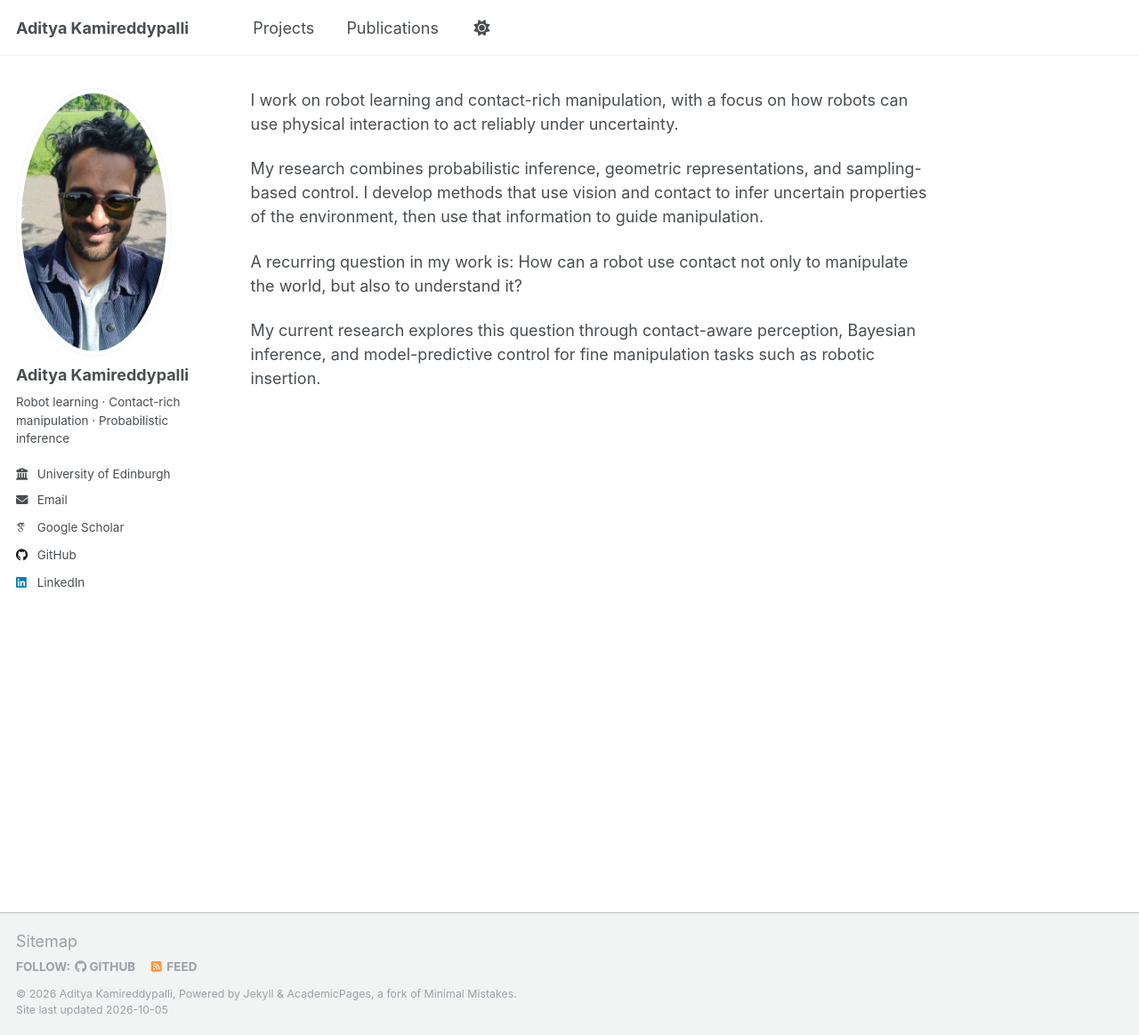
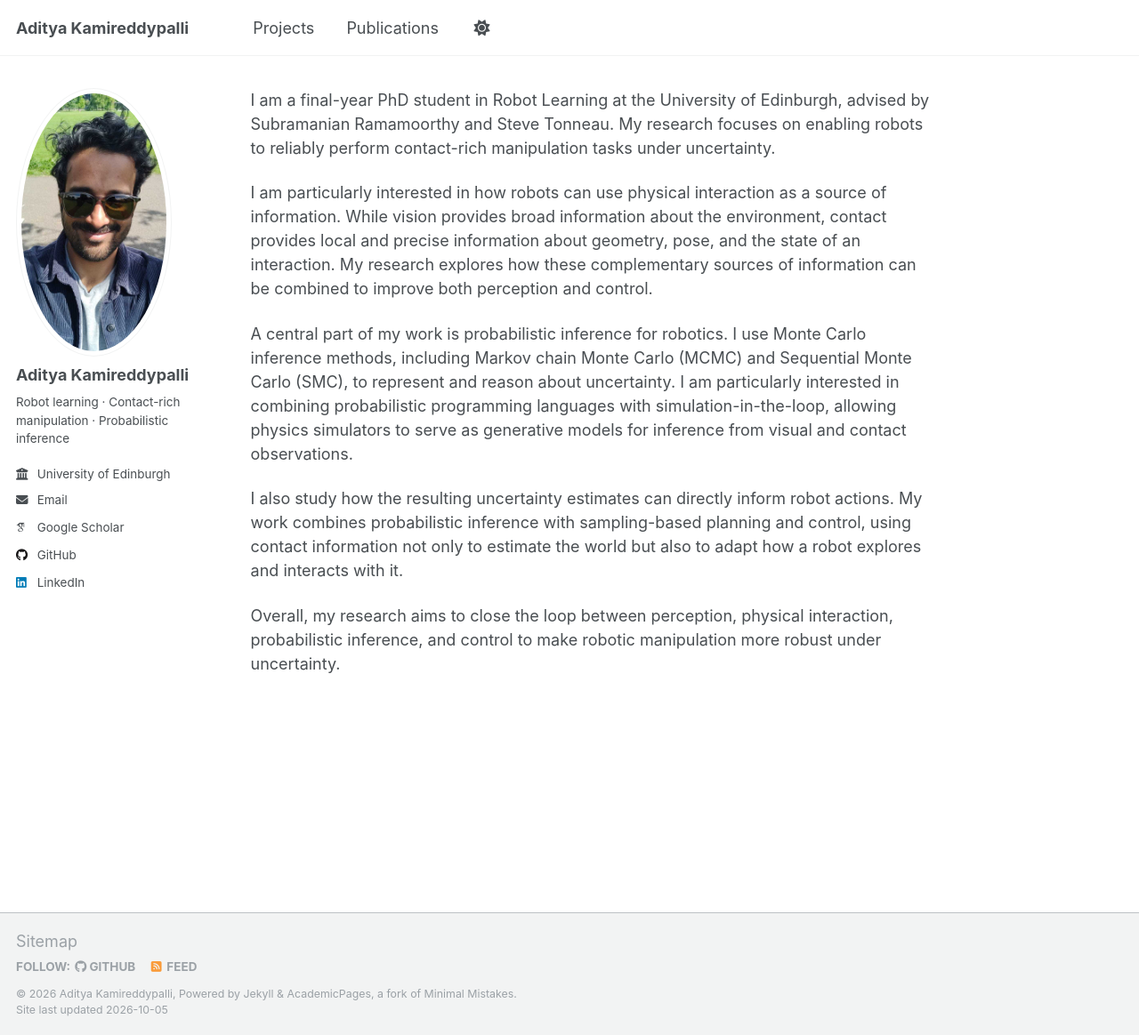
Before and after one commit to kamiradi/kamiradi.github.io, a Jekyll site: the page built from src/data/home-intro.md, in a window 1280 px wide and 1164 px high. Shown: the whole window at 89% size. Built offline with Jekyll 4.4.1, drawn with Linux system fonts in a browser that asks for light colours; some web fonts are replaced; our own code applies the rules of GitHub Pages for plain Markdown files; a script that is not in the unit is left out.

Commit message:
Update research introduction

```diff
--- a/src/data/home-intro.md
+++ b/src/data/home-intro.md
@@ -1,7 +1,9 @@
-I work on robot learning and contact-rich manipulation, with a focus on how robots can use physical interaction to act reliably under uncertainty.
+I am a final-year PhD student in Robot Learning at the University of Edinburgh, advised by Subramanian Ramamoorthy and Steve Tonneau. My research focuses on enabling robots to reliably perform contact-rich manipulation tasks under uncertainty.
 
-My research combines probabilistic inference, geometric representations, and sampling-based control. I develop methods that use vision and contact to infer uncertain properties of the environment, then use that information to guide manipulation.
+I am particularly interested in how robots can use physical interaction as a source of information. While vision provides broad information about the environment, contact provides local and precise information about geometry, pose, and the state of an interaction. My research explores how these complementary sources of information can be combined to improve both perception and control.
 
-A recurring question in my work is: How can a robot use contact not only to manipulate the world, but also to understand it?
+A central part of my work is probabilistic inference for robotics. I use Monte Carlo inference methods, including Markov chain Monte Carlo (MCMC) and Sequential Monte Carlo (SMC), to represent and reason about uncertainty. I am particularly interested in combining probabilistic programming languages with simulation-in-the-loop, allowing physics simulators to serve as generative models for inference from visual and contact observations.
 
-My current research explores this question through contact-aware perception, Bayesian inference, and model-predictive control for fine manipulation tasks such as robotic insertion.
+I also study how the resulting uncertainty estimates can directly inform robot actions. My work combines probabilistic inference with sampling-based planning and control, using contact information not only to estimate the world but also to adapt how a robot explores and interacts with it.
+
+Overall, my research aims to close the loop between perception, physical interaction, probabilistic inference, and control to make robotic manipulation more robust under uncertainty.
```
